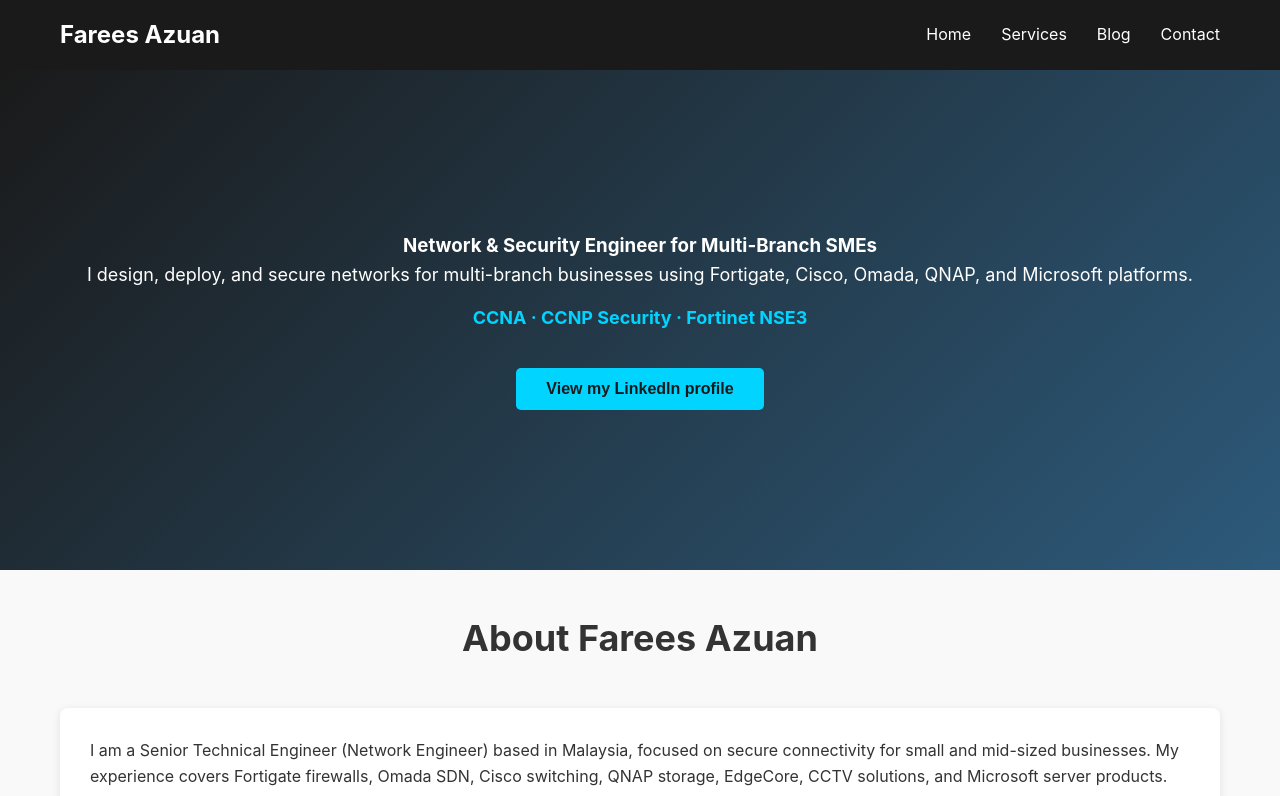
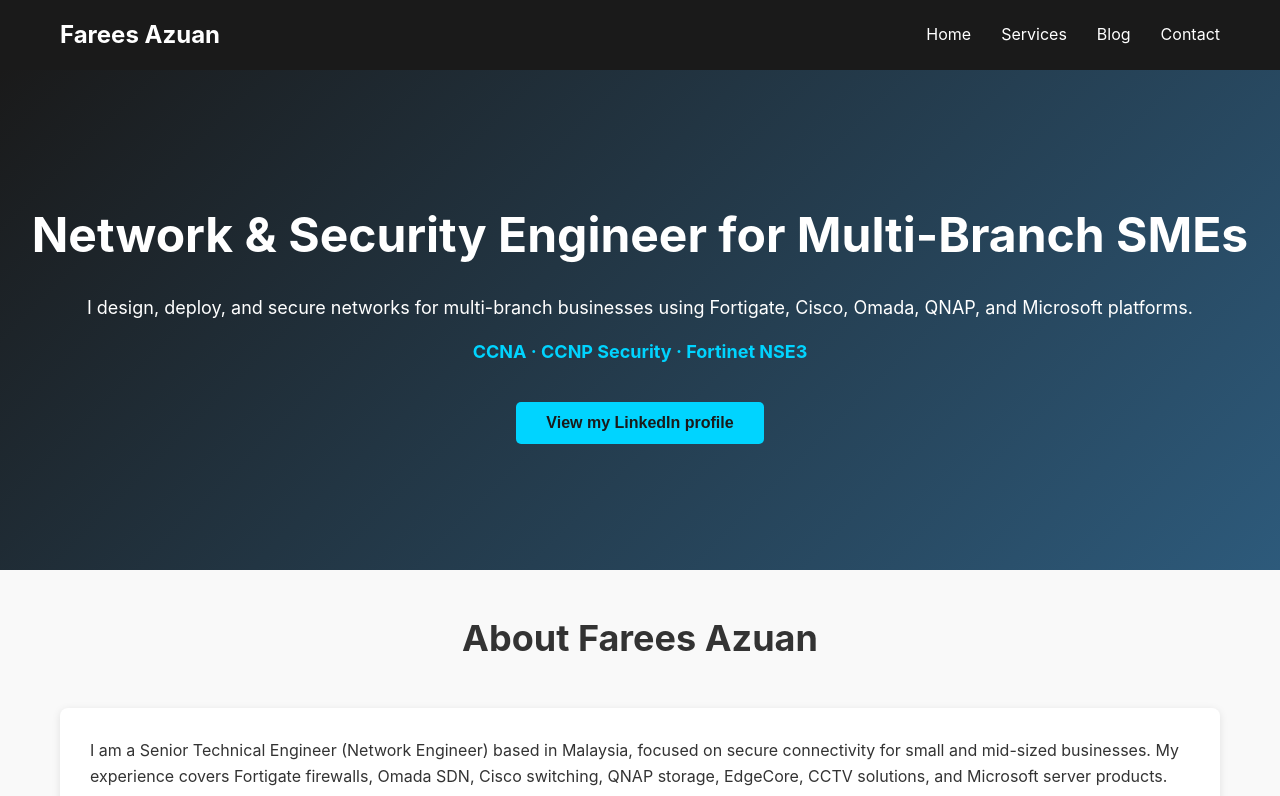
Before and after one commit to fareesazuan/portfolio, a plain HTML site: page index.html in a window 1280 px wide. Shown: the top 796 px of the page. Drawn offline with Linux system fonts and the light colour scheme.

Commit message:
Update title and heading in index.html

```diff
--- a/index.html
+++ b/index.html
@@ -3,7 +3,7 @@
 <head>
     <meta charset="UTF-8">
     <meta name="viewport" content="width=device-width, initial-scale=1.0">
-    <title>Farees Azuan - Network & Security </title>
+    <title>Farees Azuan - Network & Security Engineer</title>
     <link rel="stylesheet" href="css/style.css">
 </head>
 <body>
@@ -23,7 +23,7 @@
     <!-- Hero Section -->
     <section class="hero">
         <div class="hero-content">
-            <h3>Network & Security Engineer for Multi-Branch SMEs</h3>
+            <h1>Network & Security Engineer for Multi-Branch SMEs</h1>
             <p>I design, deploy, and secure networks for multi-branch businesses using Fortigate, Cisco, Omada, QNAP, and Microsoft platforms.</p>
             <p class="certs">CCNA · CCNP Security · Fortinet NSE3</p>
             <button onclick="location.href='https://www.linkedin.com/in/fareesazuan/'" class="cta-btn">
```
